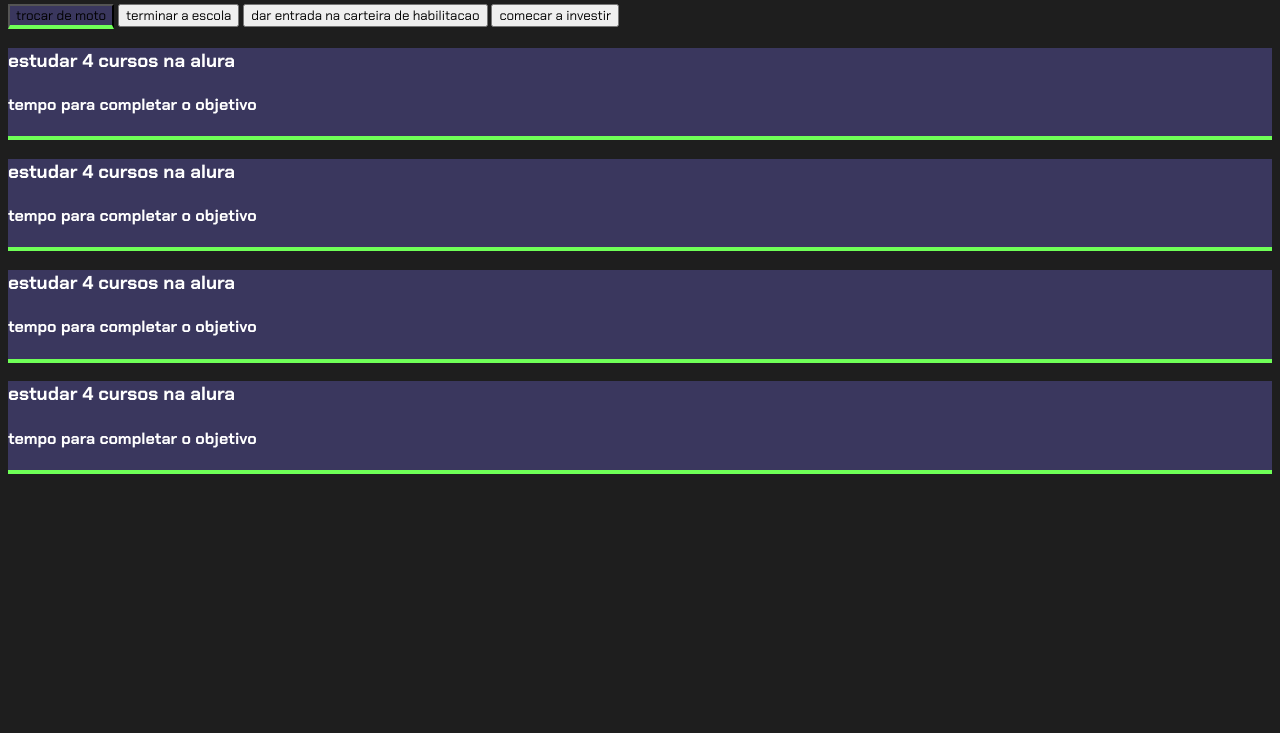
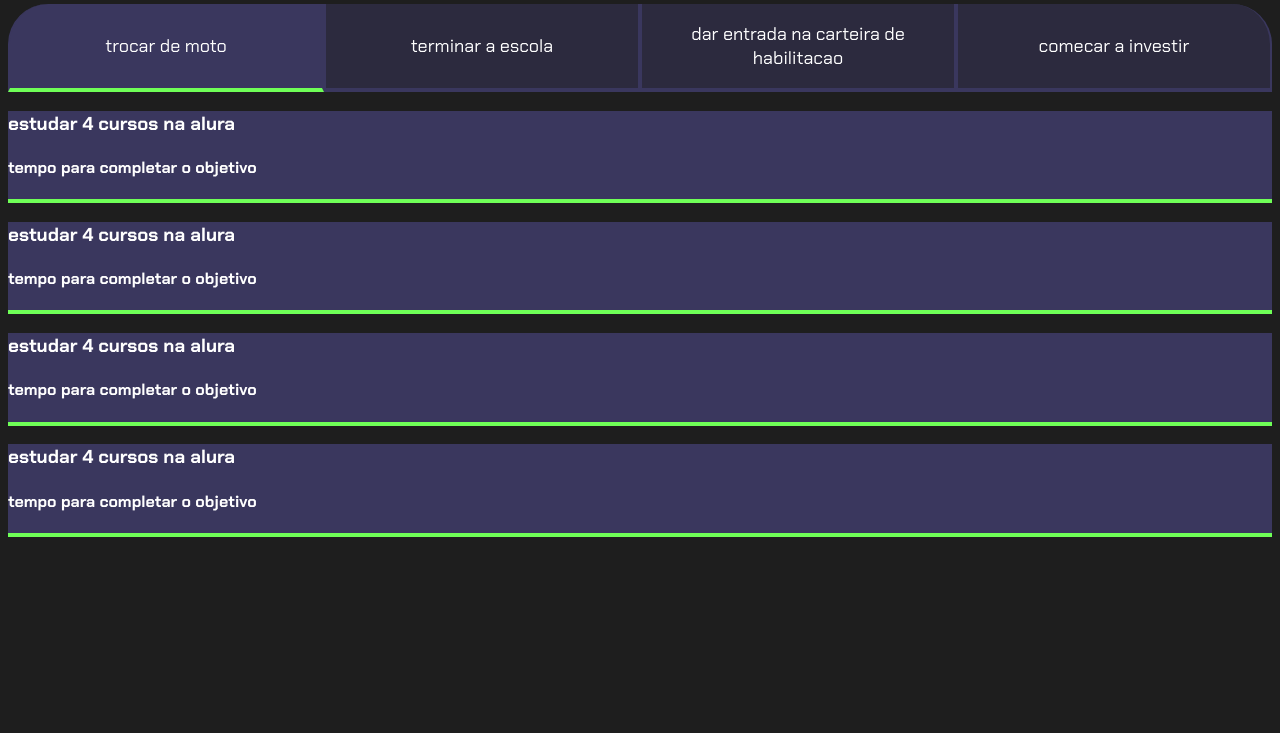
Before and after one commit to r1h4n/relogio, a plain HTML site: page index.html in a window 1280 px wide. Shown: the part 67-800 px from the top of the page. Drawn offline with Linux system fonts and the light colour scheme.

Commit message:
Update stely.css

```diff
--- a/stely.css
+++ b/stely.css
@@ -1,4 +1,3 @@
-
 @import url('https://fonts.googleapis.com/css2?family=Chakra+Petch:ital,wght@0,300;0,400;0,500;0,600;0,700;1,300;1,400;1,500;1,600;1,700&display=swap');
 
 :root{
@@ -11,7 +10,8 @@
 }
 body {
     background-color: var(--cor-de-fundo);
-    color: var(--branco); font-family: 'Chakra Petch', sans-serif;
+    color: var(--branco);
+    font-family: 'Chakra Petch', sans-serif;
 
 }
 .conteudo-principal {
@@ -32,13 +32,44 @@ body {
     color: var(--verde);
 }
 .botao {
-    font-family: 'chakra petch', sans-serif;
+    font-family: 'Chakra Petch', sans-serif;
+    background-color: var(--botao-inativo);
+    color: var(--branco);
+    display: flex;
+    justify-content: center;
+    padding: 1em;
+    font-size: 18px;
+    align-items: center;
+    width: 100%;
+    border-bottom: 4px solid var(--botao-ativo);
+    border-left: 2px solid var(--botao-ativo);
+    border-right: 2px solid var(--botao-ativo);
+    border-top: none;
 }
 
+.botao:first-child{
+    border-radius: 40px 40px 0 0;
+}
 
-
+.botoes {
+    display: block;
+}
 
 .ativo {
 background-color: var(--botao-ativo);
 border-bottom: 4px solid var(--verde);
 }
+
+@media screen and (min-width: 768px) {
+    .botoes {
+        display: flex;
+    }
+
+    .botao:first-child {
+        border-radius: 40px 0 0 0;
+    }
+
+    .botao:last-child {
+        border-radius: 0 40px 0 0;
+    }
+}
```
